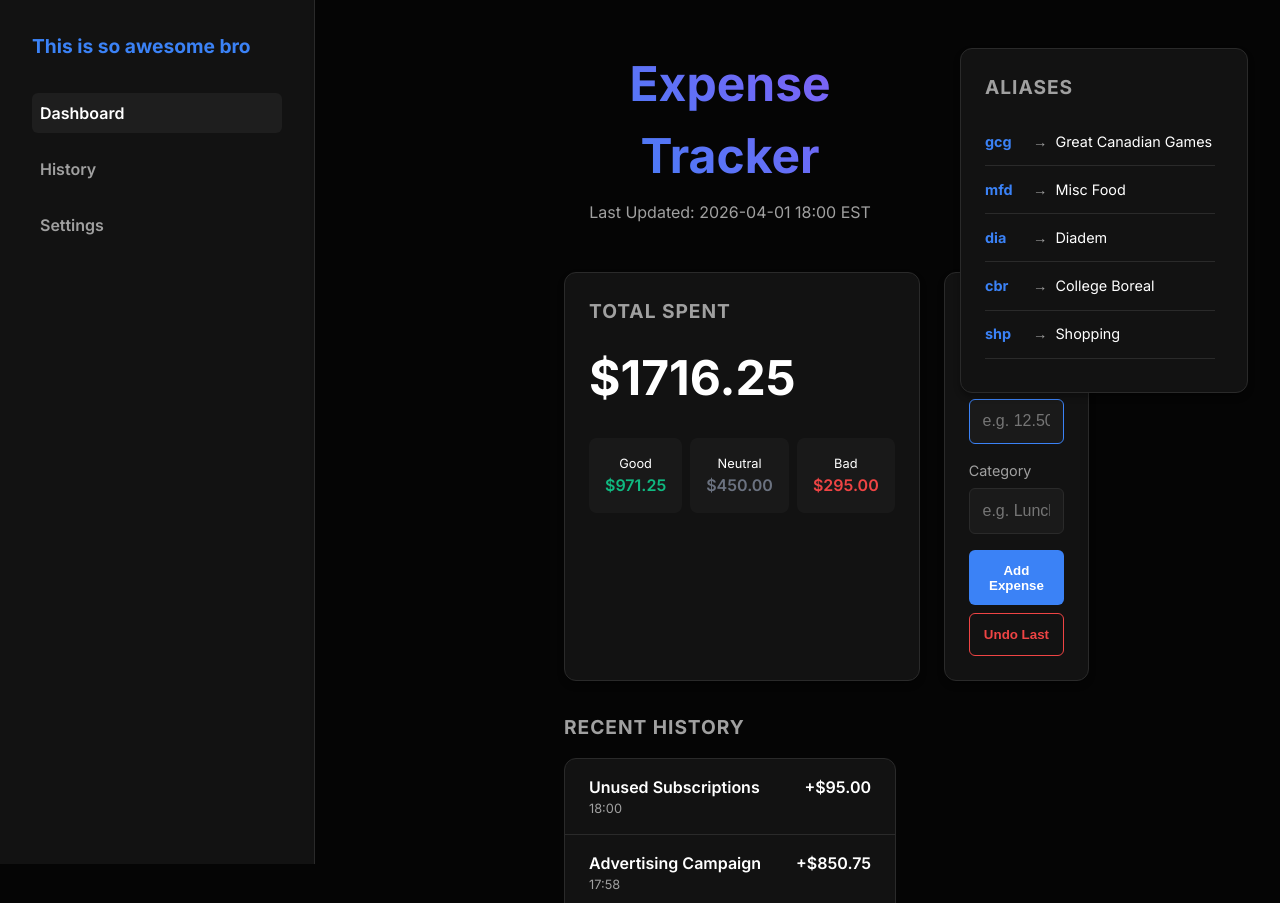
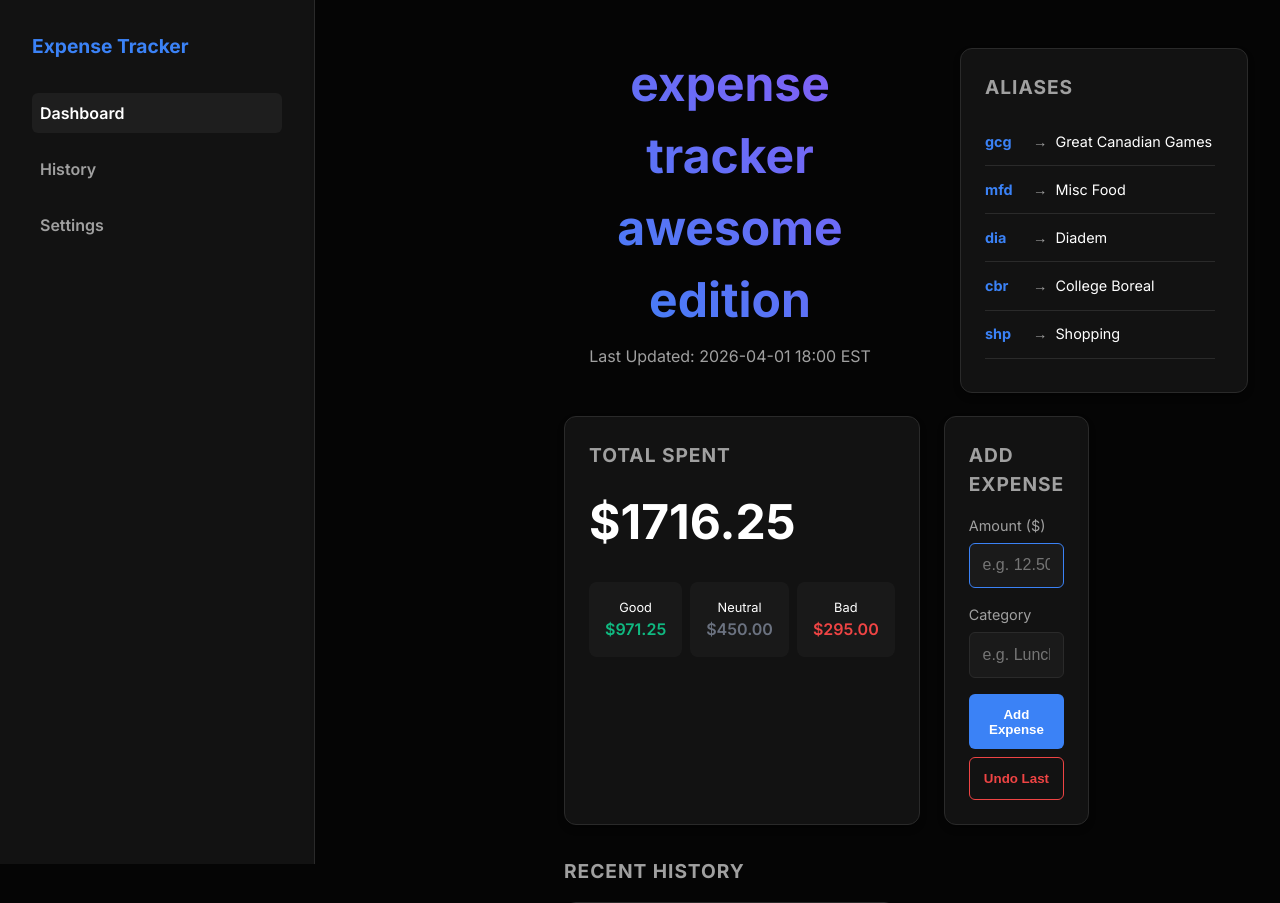
Before and after one commit to MemeCommander/expense-tracker, a Flask app: page / in a window 1280 px wide. Shown: the top 903 px of the page. Run offline with Flask 3, Linux system fonts and the light colour scheme.

Commit message:
Update index.html
final test hopefully

```diff
--- a/templates/index.html
+++ b/templates/index.html
@@ -21,7 +21,7 @@
         <div class="layout-grid">
             <!-- Left Navbar -->
             <nav class="main-nav">
-                <div class="nav-brand">This is so awesome bro</div>
+                <div class="nav-brand">Expense Tracker</div>
                 <ul class="nav-links">
                     <li><a href="{{ url_for('index') }}"
                             class="{{ 'active' if request.endpoint == 'index' else '' }}">Dashboard</a></li>
@@ -36,7 +36,7 @@
             <!-- Main Content -->
             <div class="main-content">
                 <header>
-                    <h1>Expense Tracker</h1>
+                    <h1>expense tracker awesome edition</h1>
                     <p class="subtitle">Last Updated: {{ last_updated }}</p>
                 </header>
 
```
